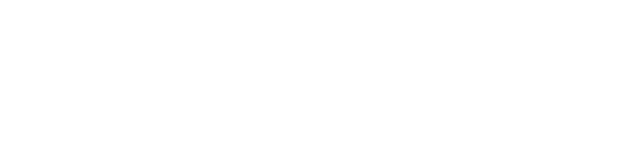
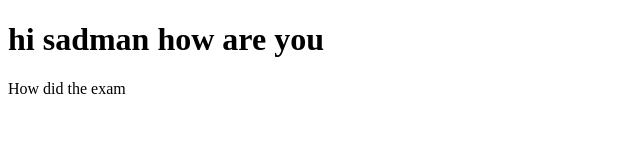
Before and after one commit to Saif-1400/Module9, a plain HTML site: page index.html in a window 1280 px wide. Shown: the whole page, without its empty margins (0-640 px from the left). Drawn offline with Linux system fonts and the light colour scheme.

Commit message:
added my second blog

```diff
--- a/index.html
+++ b/index.html
@@ -8,7 +8,8 @@
 </head>
 
 <body>
-
+    <h1>hi sadman how are you</h1>
+    <p>How did the exam</p>
 </body>
 
 </html>
```
